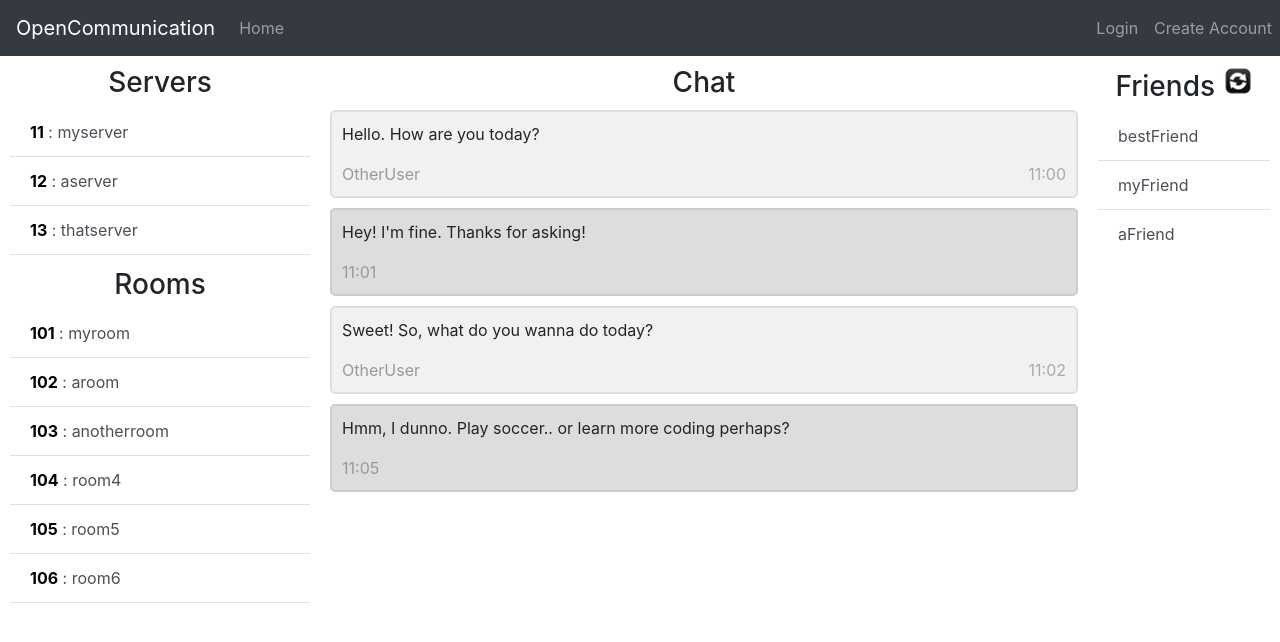
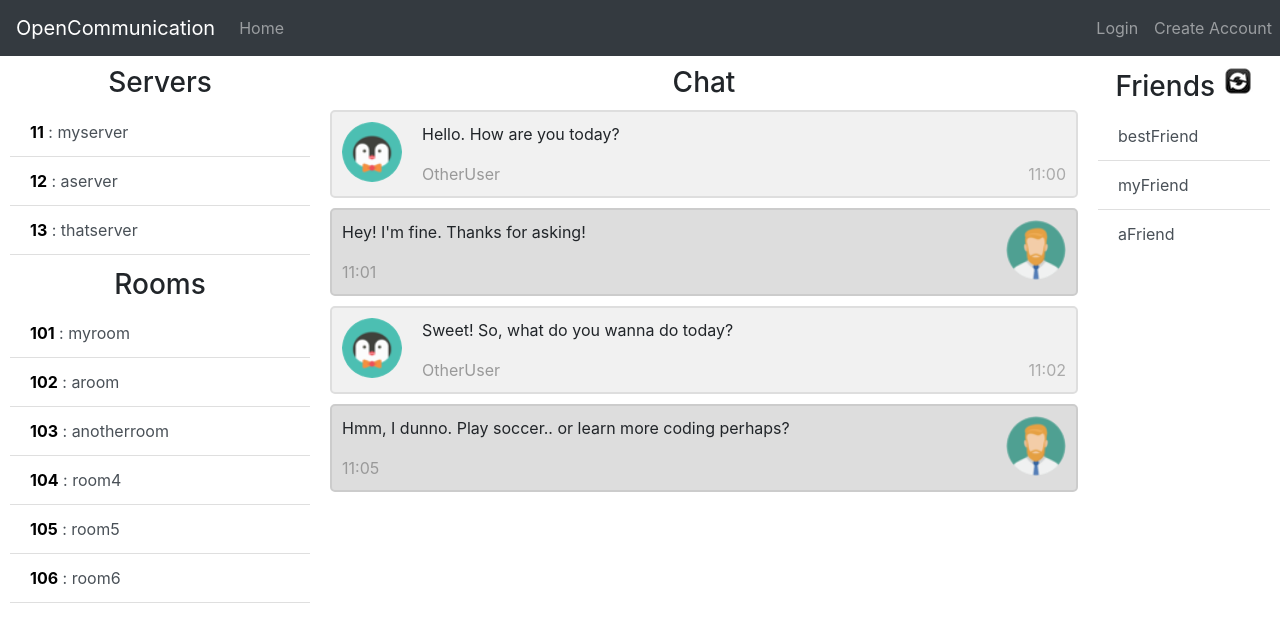
Before and after one commit to jaredglaser/OpenCommunicationFrontEnd, an Angular app: page /ui in a window 1280 px wide. Shown: the top 642 px of the page. Built offline with nearby package versions, Linux system fonts and the light colour scheme.

Commit message:
Chat styled, added place for profile pic

```diff
--- a/src/app/pages/ui/ui.component.css
+++ b/src/app/pages/ui/ui.component.css
@@ -74,7 +74,7 @@
     display: table;
   }
 
-  /* Style images
+  /* Style images */
   .container img {
     float: left;
     max-width: 60px;
@@ -83,13 +83,13 @@
     border-radius: 50%;
   }
 
-   Style the right image
+  /* Style the right image */
   .container img.right {
     float: right;
     margin-left: 20px;
     margin-right:0;
   }
-  */
+
 
   /* Style time text */
   .time-right {
--- a/src/app/pages/ui/ui.component.html
+++ b/src/app/pages/ui/ui.component.html
@@ -5,7 +5,6 @@
 </head>
 
 <body>
-  {{username}}
   <div class="row">
     <div class="column left">
       <h3 class="header">Servers</h3>
@@ -27,24 +26,28 @@
         <!--Populate this column with current rooms messages-->
       <h3 class="header">Chat</h3>
       <div class="container">
+        <img src="/assets/images/avatar-penguin.png" alt="Avatar">
         <p>Hello. How are you today?</p>
         <span class="username-left">OtherUser</span>
         <span class="time-right">11:00</span>
       </div>
 
       <div class="container darker">
+        <img src="/assets/images/avatar-dude.png" alt="Avatar" class="right">
         <p>Hey! I'm fine. Thanks for asking!</p>
         <span class="username-right">{{username}}</span>
         <span class="time-left">11:01</span>
       </div>
 
       <div class="container">
+        <img src="/assets/images/avatar-penguin.png" alt="Avatar">
         <p>Sweet! So, what do you wanna do today?</p>
         <span class="username-left">OtherUser</span>
         <span class="time-right">11:02</span>
       </div>
 
       <div class="container darker">
+        <img src="/assets/images/avatar-dude.png" alt="Avatar" class="right">
         <p>Hmm, I dunno. Play soccer.. or learn more coding perhaps?</p>
         <span class="username-right">{{username}}</span>
         <span class="time-left">11:05</span>
```
Also changed, not shown: src/assets/images/avatar-dude.png (added), src/assets/images/avatar-penguin.png (added).
